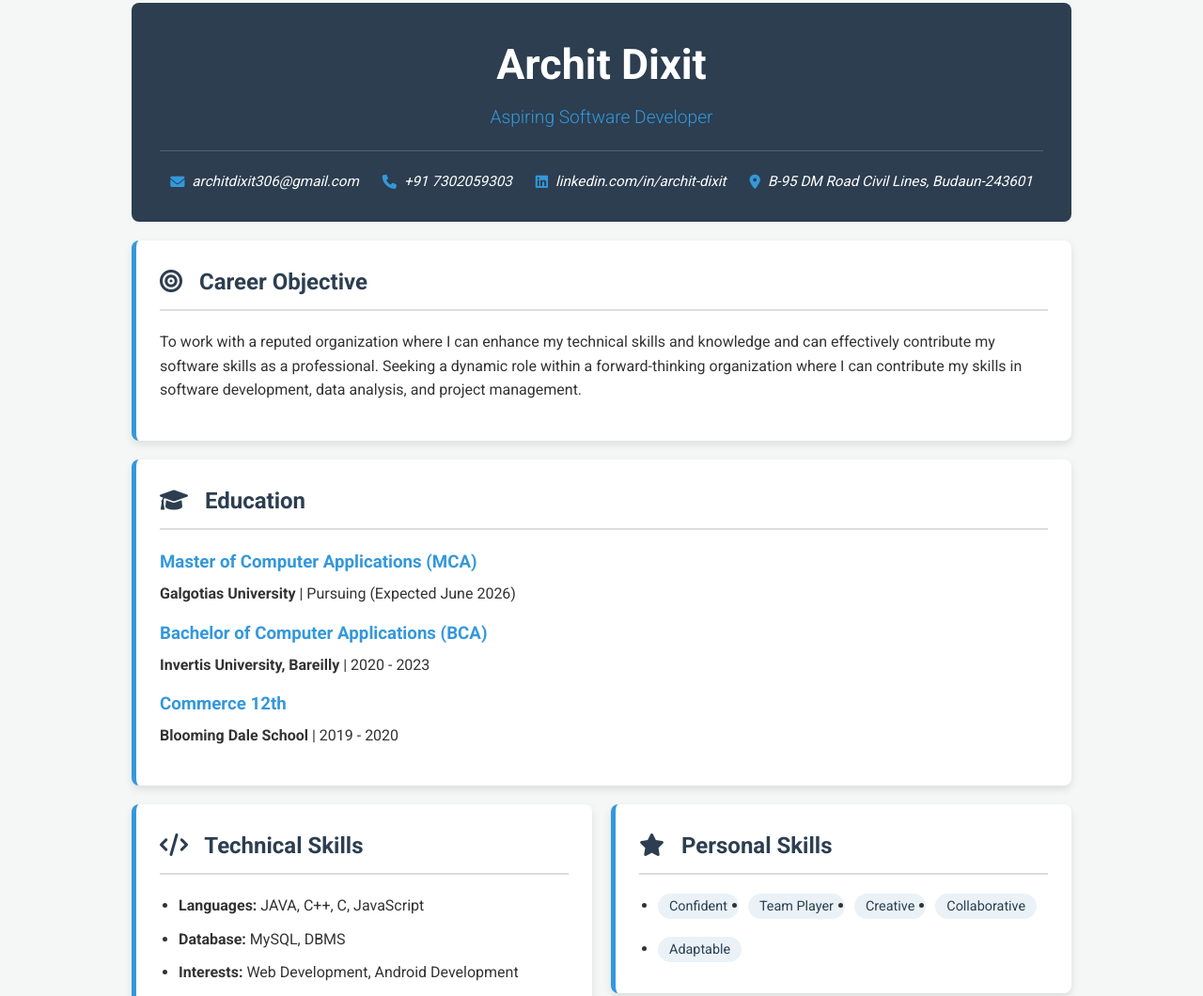
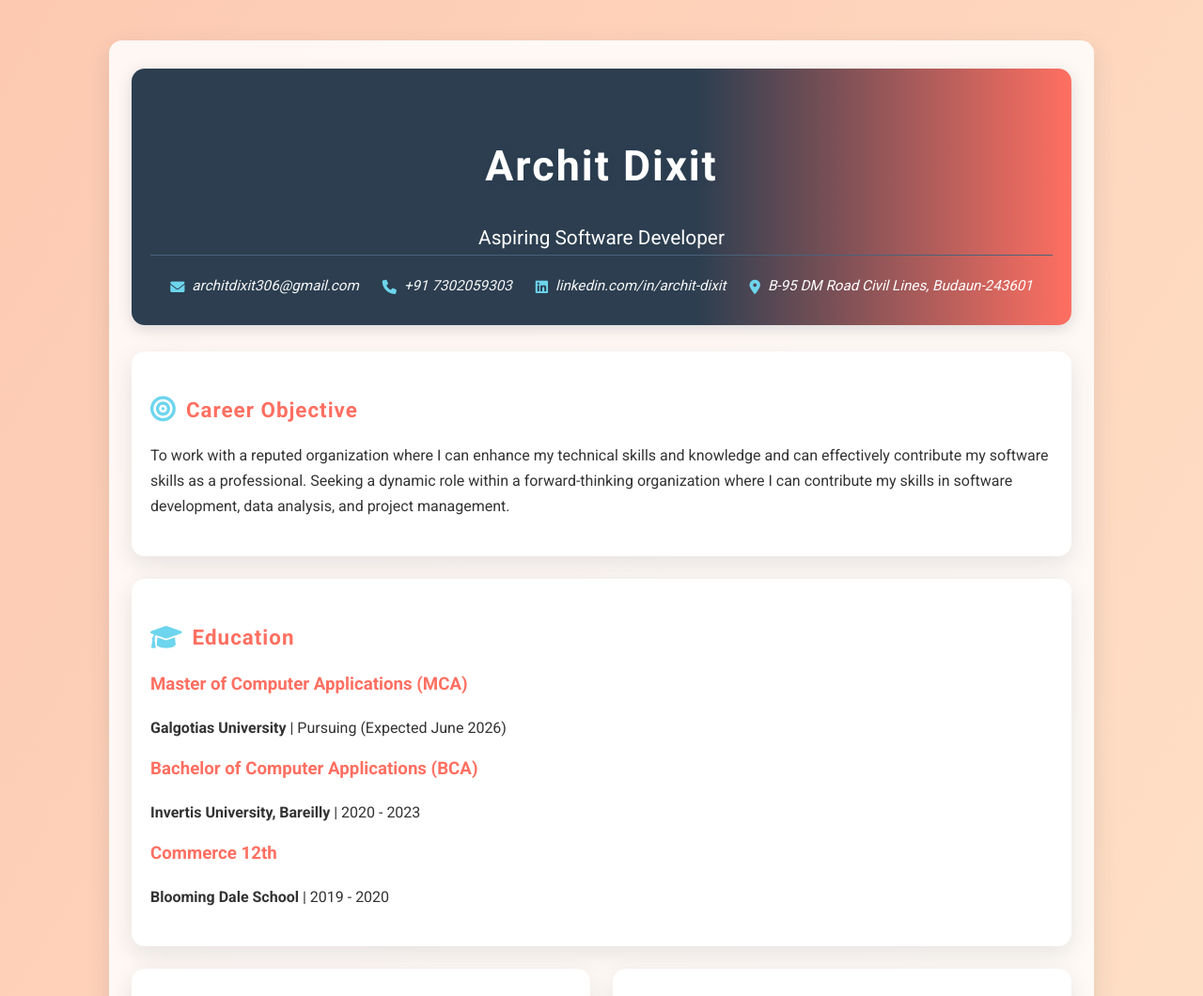
Before and after one commit to archit306/Portfolio, a plain HTML site: page index.html in a window 1280 px wide. Shown: the part 17-1077 px from the top of the page at 94% size. Drawn offline with Linux system fonts and the light colour scheme.

Commit message:
Update CSS for more attractive design and animations

```diff
--- a/style.css
+++ b/style.css
@@ -2,50 +2,71 @@
 
 :root {
     --primary-color: #2c3e50;
-    --secondary-color: #3498db;
-    --background-color: #f4f7f6;
+    --secondary-color: #ff6f61;
+    --accent-color: #6dd5ed;
+    --background-gradient: linear-gradient(120deg, #fcb69f 0%, #ffecd2 100%);
     --card-bg-color: #ffffff;
     --text-color: #333;
     --header-text-color: #ffffff;
-    --border-radius: 8px;
-    --shadow: 0 4px 8px rgba(0,0,0,0.1);
+    --border-radius: 14px;
+    --shadow: 0 8px 24px rgba(44,62,80,0.12);
 }
 
 body {
     font-family: 'Roboto', sans-serif;
-    background-color: var(--background-color);
+    background: var(--background-gradient);
+    background-size: 200% 200%;
+    animation: gradientMove 8s ease-in-out infinite;
     color: var(--text-color);
     margin: 0;
     padding: 20px;
-    line-height: 1.6;
+    line-height: 1.7;
+}
+
+@keyframes gradientMove {
+    0% { background-position: 0% 50%; }
+    50% { background-position: 100% 50%; }
+    100% { background-position: 0% 50%; }
 }
 
 .container {
     max-width: 1000px;
-    margin: 0 auto;
-    background: transparent;
+    margin: 40px auto;
+    background: rgba(255,255,255,0.85);
+    border-radius: var(--border-radius);
+    box-shadow: var(--shadow);
+    padding: 30px 24px;
 }
 
 .main-header {
-    background: var(--primary-color);
+    background: linear-gradient(90deg, var(--primary-color) 60%, var(--secondary-color) 100%);
     color: var(--header-text-color);
-    padding: 30px;
+    padding: 36px 20px 28px 20px;
     border-radius: var(--border-radius);
-    margin-bottom: 20px;
+    margin-bottom: 28px;
     text-align: center;
+    box-shadow: 0 4px 16px rgba(44,62,80,0.18);
+    position: relative;
+    animation: fadeInDown 1s;
 }
 
-.main-header .header-content h1 {
-    margin: 0;
-    font-size: 2.8em;
-    font-weight: 700;
+@keyframes fadeInDown {
+    from { opacity: 0; transform: translateY(-40px);}
+    to { opacity: 1; transform: translateY(0);}
 }
 
-.main-header .header-content p {
-    margin: 5px 0 20px;
-    font-size: 1.2em;
-    font-weight: 300;
-    color: var(--secondary-color);
+.header-content h1 {
+    font-size: 2.8rem;
+    letter-spacing: 2px;
+    margin-bottom: 8px;
+    font-weight: 700;
+    text-shadow: 2px 2px 8px rgba(44,62,80,0.12);
+}
+
+.header-content p {
+    font-size: 1.3rem;
+    font-weight: 400;
+    margin-bottom: 0;
 }
 
 .contact-info {
@@ -65,46 +86,62 @@ body {
 }
 
 .contact-info a {
-    color: var(--header-text-color);
+    color: #f7f7f7;
     text-decoration: none;
-    transition: color 0.3s;
+    transition: color 0.2s;
 }
 
 .contact-info a:hover {
-    color: var(--secondary-color);
+    color: var(--accent-color);
+    text-decoration: underline;
 }
 
 .contact-info i {
+    color: var(--accent-color);
     margin-right: 8px;
-    color: var(--secondary-color);
 }
 
 .card {
     background: var(--card-bg-color);
-    padding: 25px;
-    margin-bottom: 20px;
     border-radius: var(--border-radius);
     box-shadow: var(--shadow);
-    border-left: 5px solid var(--secondary-color);
+    padding: 24px 20px;
+    margin-bottom: 24px;
+    transition: transform 0.2s, box-shadow 0.2s;
+    position: relative;
+    overflow: hidden;
+    animation: fadeInUp 1s;
+}
+
+@keyframes fadeInUp {
+    from { opacity: 0; transform: translateY(40px);}
+    to { opacity: 1; transform: translateY(0);}
 }
 
 .card:hover {
-    box-shadow: 0 8px 16px rgba(44, 62, 80, 0.15);
-    transform: translateY(-2px);
-    transition: box-shadow 0.3s, transform 0.3s;
+    transform: translateY(-6px) scale(1.02);
+    box-shadow: 0 12px 32px rgba(44,62,80,0.18);
+    border-left: 6px solid var(--secondary-color);
 }
 
 .card h2 {
-    margin-top: 0;
-    color: var(--primary-color);
-    border-bottom: 2px solid #ddd; /* Slightly darker for contrast */
-    padding-bottom: 10px;
-    margin-bottom: 20px;
-    font-size: 1.5em;
+    color: var(--secondary-color);
+    font-size: 1.4rem;
+    margin-bottom: 16px;
+    display: flex;
+    align-items: center;
+    gap: 10px;
+    font-weight: 700;
+    letter-spacing: 1px;
 }
 
 .card h2 i {
-    margin-right: 12px;
+    color: var(--accent-color);
+    font-size: 1.2em;
+    transition: transform 0.3s;
+}
+.card h2:hover i {
+    transform: rotate(-15deg) scale(1.2);
 }
 
 .education-item, .project-item {
@@ -117,70 +154,95 @@ body {
 }
 
 .education-item p {
-    margin: 0;
+    margin-bottom: 12px;
+    font-size: 1rem;
 }
 
 .row {
     display: flex;
-    gap: 20px;
+    gap: 24px;
+    flex-wrap: wrap;
 }
 
 .col {
-    flex: 1;
-}
-
-.card ul {
-    padding-left: 20px;
-    margin: 0;
-}
-
-.card ul li {
-    margin-bottom: 10px;
+    flex: 1 1 340px;
+    min-width: 320px;
 }
 
 .skills-grid {
     display: flex;
     flex-wrap: wrap;
     gap: 10px;
+    margin: 0;
+    padding: 0;
+    list-style: none;
+}
+.skills-grid li {
+    margin: 0;
+    padding: 0;
+}
+.skills-grid span {
+    display: inline-block;
+    background: linear-gradient(90deg, var(--secondary-color) 60%, var(--accent-color) 100%);
+    color: #fff;
+    padding: 7px 18px;
+    border-radius: 20px;
+    font-size: 1rem;
+    font-weight: 500;
+    box-shadow: 0 2px 8px rgba(44,62,80,0.08);
+    transition: background 0.3s, transform 0.3s;
+    cursor: pointer;
+    animation: popIn 0.8s;
+}
+.skills-grid span:hover {
+    background: linear-gradient(90deg, var(--accent-color) 60%, var(--secondary-color) 100%);
+    transform: scale(1.12);
 }
 
-.skills-grid span {
-    background-color: #eaf2f8;
-    color: var(--primary-color);
-    padding: 5px 12px;
-    border-radius: 15px;
-    font-size: 0.9em;
-    font-weight: 500;
+@keyframes popIn {
+    from { opacity: 0; transform: scale(0.7);}
+    to { opacity: 1; transform: scale(1);}
 }
 
-a:focus, button:focus {
-    outline: 2px solid var(--secondary-color);
-    outline-offset: 2px;
+ul {
+    margin: 0 0 0 18px;
+    padding: 0;
+}
+
+li {
+    margin-bottom: 10px;
+    font-size: 1.05rem;
 }
 
 .main-footer {
     text-align: center;
-    padding: 20px;
-    color: #555; /* Improved contrast */
-    font-size: 0.95em;
-    background: #f4f7f6;
-    border-radius: var(--border-radius);
+    padding: 18px 0 0 0;
+    color: var(--primary-color);
+    font-size: 1.05em;
+    background: none;
     margin-top: 30px;
+    font-weight: 500;
+    letter-spacing: 1px;
 }
 
-@media (max-width: 768px) {
+@media (max-width: 800px) {
     .container {
-        padding: 10px;
+        padding: 12px 6px;
     }
     .row {
         flex-direction: column;
         gap: 0;
     }
-    .card {
-        width: 100%;
-        margin-bottom: 15px;
+    .col {
+        min-width: 100%;
     }
     .main-header {
-        padding: 20px;
+        padding: 24px 8px;
+    }
+    .card {
+        padding: 16px 10px;
+    }
+    .header-content h1 {
+        font-size: 2rem;
     }
 }
```
